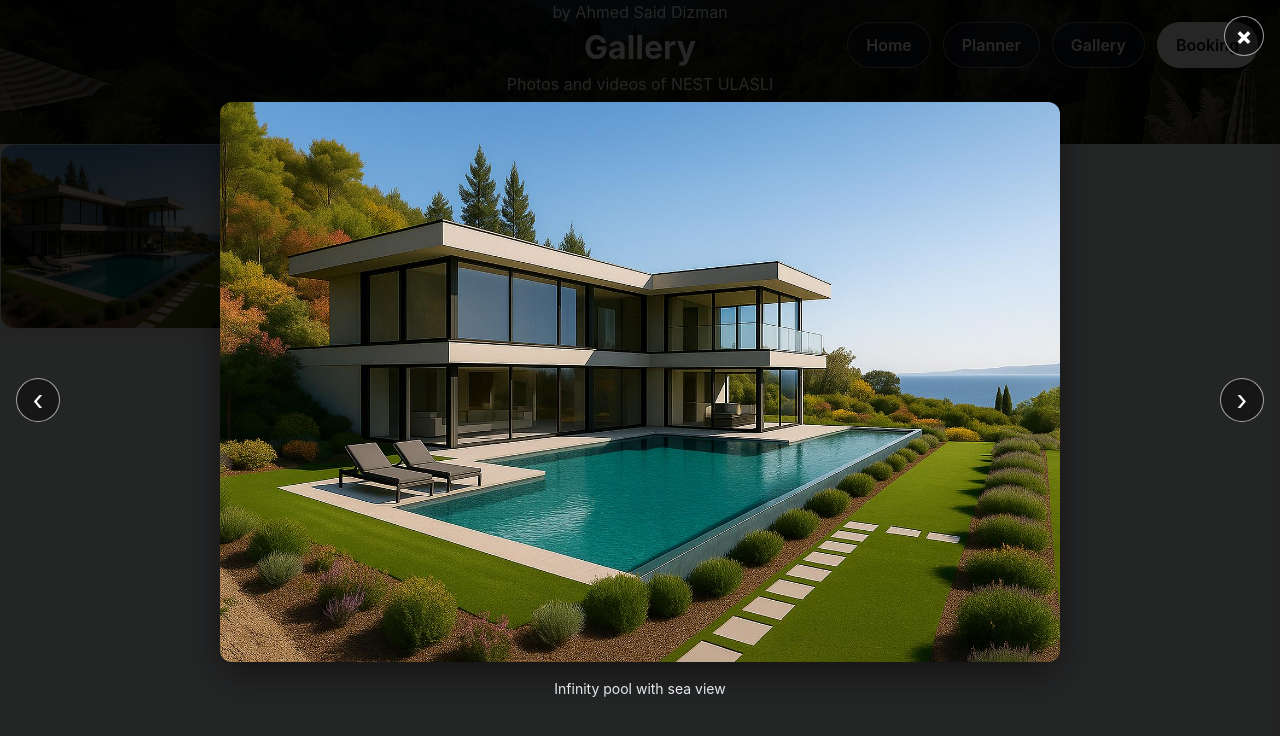
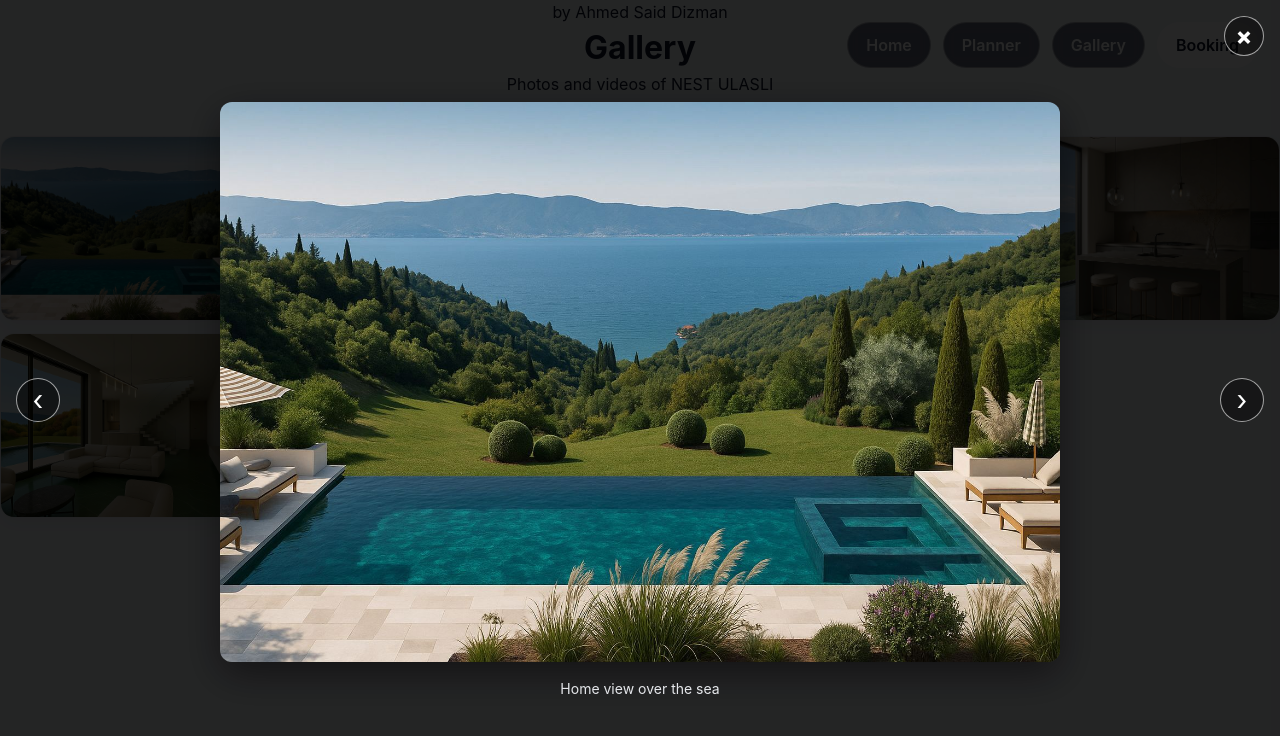
Before and after one commit to dirvass/nest-planner, a React (Vite) app: page /gallery in a window 1280 px wide. Both pictures are taken after a click on the element 123 px from the left and 236 px from the top of the page. Shown: the top 736 px of the page. Built offline with nearby package versions, Linux system fonts and the light colour scheme.

Commit message:
Update GalleryPage.tsx

```diff
--- a/src/GalleryPage.tsx
+++ b/src/GalleryPage.tsx
@@ -1,38 +1,40 @@
 import React, { useMemo, useState, useEffect, useCallback } from "react";
 import TopNav from "./components/TopNav";
 
+/* ---------- Media list: add/remove items here ---------- */
 type Media =
-  | { id: string; type: "image"; src: string; thumb?: string; alt: string }
-  | { id: string; type: "video"; src: string; poster?: string; alt: string };
+  | { id: string; type: "image"; src: string; alt: string; thumb?: string }
+  | { id: string; type: "video"; src: string; alt: string; poster?: string };
 
 const MEDIA: Media[] = [
-  { id: "img-1", type: "image", src: "/media/villa-01.jpg", alt: "Infinity pool with sea view" },
-  { id: "img-2", type: "image", src: "/media/villa-02.jpg", alt: "Master bedroom with balcony" },
-  { id: "img-3", type: "image", src: "/media/villa-03.jpg", alt: "Sunset over the valley" },
+  // Photos (use your new files)
+  { id: "img-01", type: "image", src: "/media/home-view.jpg", alt: "Home view over the sea" },
+  { id: "img-02", type: "image", src: "/media/manzara.jpg", alt: "Scenic valley and sea panorama" },
+  { id: "img-03", type: "image", src: "/media/villa-01.jpg", alt: "Villa exterior with pool" },
+  { id: "img-04", type: "image", src: "/media/villa-02.jpg", alt: "Garden and terrace" },
+  { id: "img-05", type: "image", src: "/media/villa-03.jpg", alt: "Poolside seating at sunset" },
+  { id: "img-06", type: "image", src: "/media/villa-livingroom.jpg", alt: "Modern living room" },
+  { id: "img-07", type: "image", src: "/media/villa-master-bedroom.jpg", alt: "Master bedroom with balcony" },
 
-  // ✅ VIDEO ENTRY
-  {
-    id: "vid-1",
-    type: "video",
-    src: "/media/tour-01.mp4",
-    poster: "/media/tour-01-poster.jpg",
-    alt: "Property tour video 1"
-  },
+  // Video (poster will be shown in the grid)
+  { id: "vid-01", type: "video", src: "/media/tour-01.mp4", poster: "/media/tour-01-poster.jpg", alt: "Property tour" },
 ];
+
 type Filter = "all" | "photos" | "videos";
 
+/* ---------- Page ---------- */
 export default function GalleryPage() {
   const [filter, setFilter] = useState<Filter>("all");
   const [activeId, setActiveId] = useState<string | null>(null);
 
   const items = useMemo(() => {
-    if (filter === "photos") return MEDIA.filter((m) => m.type === "image");
-    if (filter === "videos") return MEDIA.filter((m) => m.type === "video");
+    if (filter === "photos") return MEDIA.filter(m => m.type === "image");
+    if (filter === "videos") return MEDIA.filter(m => m.type === "video");
     return MEDIA;
   }, [filter]);
 
   const activeIndex = useMemo(
-    () => (activeId ? items.findIndex((i) => i.id === activeId) : -1),
+    () => (activeId ? items.findIndex(i => i.id === activeId) : -1),
     [activeId, items]
   );
 
@@ -48,6 +50,7 @@ export default function GalleryPage() {
     [activeIndex, items]
   );
 
+  // keyboard nav for the lightbox
   useEffect(() => {
     if (!activeId) return;
     const onKey = (e: KeyboardEvent) => {
@@ -61,22 +64,16 @@ export default function GalleryPage() {
 
   return (
     <>
-      {/* HERO */}
-      <header
-        className="header"
-        style={{
-          background:
-            "linear-gradient(180deg, rgba(0,0,0,.6), rgba(0,0,0,.35)), url('/hero.jpg') center/cover no-repeat",
-          color: "#fff",
-        }}
-      >
+      {/* HERO (matches other pages) */}
+      <header className="header">
         <TopNav />
         <div className="header-inner" style={{ textAlign: "center" }}>
           <span className="badge">by Ahmed Said Dizman</span>
           <h1 className="hero-title">Gallery</h1>
           <p className="hero-subtitle">Photos and videos of NEST ULASLI</p>
 
-          <div className="segmented" role="tablist" aria-label="Filter gallery" style={{ marginTop: 24 }}>
+          {/* Filter pills */}
+          <div className="segmented" role="tablist" aria-label="Filter gallery" style={{ marginTop: 16 }}>
             <button
               role="tab"
               aria-selected={filter === "all"}
@@ -109,25 +106,31 @@ export default function GalleryPage() {
       <main className="container">
         <section className="shell stack">
           <div className="gallery-grid">
-            {items.map((item) => (
+            {items.map(item => (
               <article
                 key={item.id}
                 className="media-card"
                 onClick={() => open(item.id)}
+                onKeyDown={(e) => { if (e.key === "Enter") open(item.id); }}
                 tabIndex={0}
-                onKeyDown={(e) => {
-                  if (e.key === "Enter") open(item.id);
-                }}
                 aria-label={`${item.type === "image" ? "Image" : "Video"}: ${item.alt}`}
               >
                 {item.type === "image" ? (
-                  <img className="media-thumb" src={item.thumb || item.src} alt={item.alt} loading="lazy" />
+                  <img className="media-thumb" src={item.src} alt={item.alt} loading="lazy" />
                 ) : (
-                  <div className="video-thumb" aria-label={`${item.alt} (tap to play)`}>
+                  <div className="video-thumb" aria-label={`${item.alt} - tap to play`}>
                     <img src={item.poster || "/hero.jpg"} alt={item.alt} loading="lazy" />
-                    <span className="play-badge" aria-hidden>
+                    {/* Fallback link: opens MP4 in new tab if lightbox fails */}
+                    <a
+                      className="play-badge"
+                      href={item.src}
+                      target="_blank"
+                      rel="noreferrer"
+                      onClick={(e) => e.stopPropagation()}
+                      aria-label="Open video in a new tab"
+                    >
                       ▶
-                    </span>
+                    </a>
                   </div>
                 )}
               </article>
@@ -138,47 +141,26 @@ export default function GalleryPage() {
 
       {/* LIGHTBOX */}
       {activeIndex >= 0 && (
-        <div className="lightbox" role="dialog" aria-modal="true" onClick={close}>
-          <button className="lightbox-close" aria-label="Close" onClick={close}>
-            ×
-          </button>
-          <button
-            className="lightbox-nav prev"
-            aria-label="Previous"
-            onClick={(e) => {
-              e.stopPropagation();
-              go(-1);
-            }}
-          >
-            ‹
-          </button>
-          <button
-            className="lightbox-nav next"
-            aria-label="Next"
-            onClick={(e) => {
-              e.stopPropagation();
-              go(1);
-            }}
-          >
-            ›
-          </button>
+        <div className="lightbox" role="dialog" aria-modal="true" onClick={close} style={{ zIndex: 9999 }}>
+          <button className="lightbox-close" aria-label="Close" onClick={close}>×</button>
+          <button className="lightbox-nav prev" aria-label="Previous" onClick={e => { e.stopPropagation(); go(-1); }}>‹</button>
+          <button className="lightbox-nav next" aria-label="Next" onClick={e => { e.stopPropagation(); go(1); }}>›</button>
 
-          <div className="lightbox-inner" onClick={(e) => e.stopPropagation()}>
+          <div className="lightbox-inner" onClick={e => e.stopPropagation()}>
             {items[activeIndex].type === "image" ? (
-              <img
-                className="lightbox-media"
-                src={(items[activeIndex] as any).src}
-                alt={(items[activeIndex] as any).alt}
-              />
+              <img className="lightbox-media" src={(items[activeIndex] as any).src} alt={(items[activeIndex] as any).alt} />
             ) : (
               <video
                 className="lightbox-media"
-                src={(items[activeIndex] as any).src}
                 poster={(items[activeIndex] as any).poster}
                 controls
                 playsInline
                 preload="metadata"
-              />
+              >
+                <source src={(items[activeIndex] as any).src} type="video/mp4" />
+                Your browser cannot play this video.{" "}
+                <a href={(items[activeIndex] as any).src} target="_blank" rel="noreferrer">Open in a new tab</a>.
+              </video>
             )}
             <div className="lightbox-caption">{items[activeIndex].alt}</div>
           </div>
```
